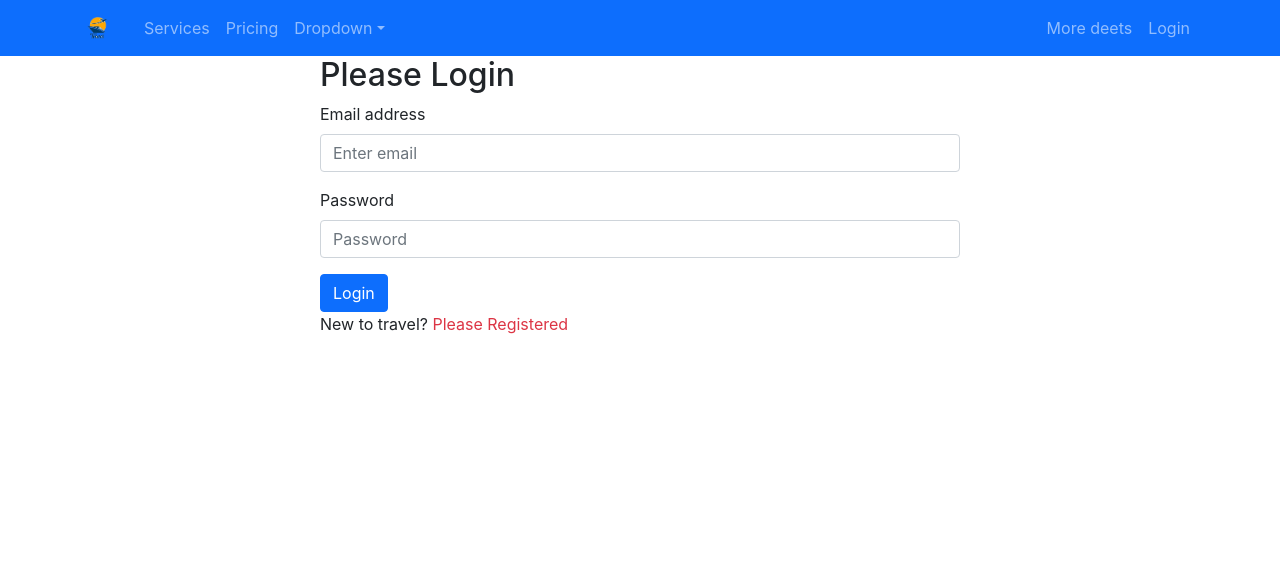
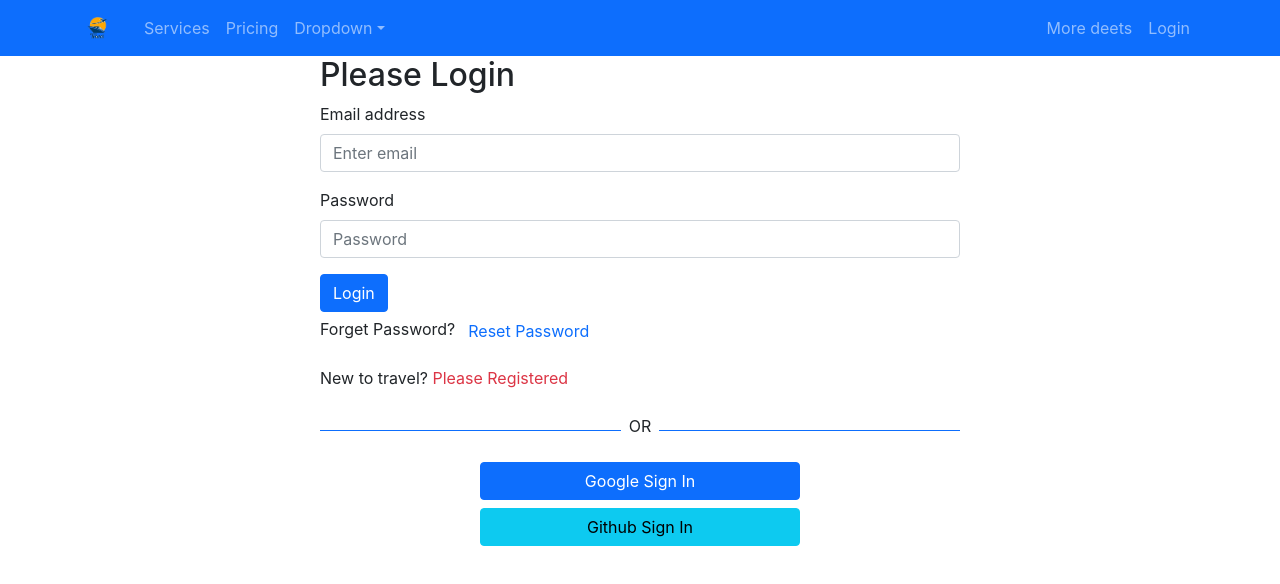
Before and after one commit to chandan-chakma/independent-service, a React (Create React App) app: page /login in a window 1280 px wide. Shown: the top 584 px of the page. Built offline with nearby package versions, Linux system fonts and the light colour scheme; no server answers.

Commit message:
handle register and login

```diff
--- a/package.json
+++ b/package.json
@@ -14,6 +14,7 @@
     "react-firebase-hooks": "^5.0.3",
     "react-router-dom": "^6.3.0",
     "react-scripts": "5.0.1",
+    "react-toastify": "^8.2.0",
     "web-vitals": "^2.1.4"
   },
   "scripts": {
--- a/src/App.js
+++ b/src/App.js
@@ -9,7 +9,7 @@
 
 function App() {
   return (
-    <div className="">
+    <div className=''>
       <Header></Header>
       <Routes>
         <Route path='/' element={<Home></Home>}></Route>
--- a/src/Pages/Login/Login.js
+++ b/src/Pages/Login/Login.js
@@ -1,6 +1,11 @@
+
+import { async } from '@firebase/util';
 import React, { useRef } from 'react';
 import { Button, Form } from 'react-bootstrap';
-import { Link } from 'react-router-dom';
+import { useSendPasswordResetEmail, useSignInWithEmailAndPassword } from 'react-firebase-hooks/auth';
+import { Link, useLocation, useNavigate } from 'react-router-dom';
+import { toast, ToastContainer } from 'react-toastify';
+import SocialLogin from '../SocialLogin/SocialLogin';
 import auth from './../../firebase.init';
 
 
@@ -8,13 +13,56 @@
     const emailRef = useRef('');
     const passwordRef = useRef('');
 
+    const navigate = useNavigate();
+    const location = useLocation();
+
+    let from = location.state?.from?.pathname || "/";
+
+    const [
+        signInWithEmailAndPassword,
+        user,
+        loading,
+        error,
+    ] = useSignInWithEmailAndPassword(auth);
+
+    const [sendPasswordResetEmail, sending] = useSendPasswordResetEmail(auth);
+
 
     const handleSubmit = (event) => {
         event.preventDefault();
         const email = emailRef.current.value;
         const password = passwordRef.current.value;
         console.log(email, password);
+        signInWithEmailAndPassword(email, password)
 
+    }
+
+    const handleResetPassword = async () => {
+        const email = emailRef.current.value;
+        if (email) {
+            await sendPasswordResetEmail(email);
+            toast('Sent email');
+
+        }
+        else {
+            toast('enter your email address');
+        }
+    }
+
+    const navigateRegistered = () => {
+        navigate('/registered');
+    }
+    let errorElement;
+
+    if (error) {
+        errorElement =
+
+            <p>Error: {error.message}</p>
+    }
+
+
+    if (user) {
+        navigate(from, { replace: true });
     }
     return (
         <div className='w-50 mx-auto'>
@@ -30,14 +78,20 @@
                     <Form.Label>Password</Form.Label>
                     <Form.Control ref={passwordRef} type="password" placeholder="Password" />
                 </Form.Group>
+                <p className='text-danger'>{errorElement}</p>
+
 
                 <Button variant="primary" type="submit">
                     Login
                 </Button>
-                <p>New to travel? <Link to='/registered' className='text-danger text-decoration-none'>Please Registered</Link></p>
+                <p>Forget Password?<button onClick={handleResetPassword} className='btn btn-link text-primary text-decoration-none'>Reset Password</button></p>
+
+                <p>New to travel? <Link to='/registered' onClick={navigateRegistered} className='text-danger text-decoration-none'>Please Registered</Link></p>
             </Form>
+            <SocialLogin></SocialLogin>
 
         </div>
+
     );
 };
 
--- a/src/Pages/Registered/Registered.js
+++ b/src/Pages/Registered/Registered.js
@@ -3,16 +3,22 @@
 import { useCreateUserWithEmailAndPassword } from 'react-firebase-hooks/auth';
 import { Link, useNavigate } from 'react-router-dom';
 import auth from '../../firebase.init';
+import SocialLogin from '../SocialLogin/SocialLogin';
 
 const Registered = () => {
     const [agree, setAgree] = useState(false);
+
     const navigate = useNavigate();
     const [
         createUserWithEmailAndPassword,
         user,
         loading,
-        error,
-    ] = useCreateUserWithEmailAndPassword(auth);
+        error1,
+    ] = useCreateUserWithEmailAndPassword(auth, { sendEmailVerification: true });
+
+    const handleLogin = () => {
+        navigate('/')
+    }
 
     const handleRegistered = (event) => {
         event.preventDefault();
@@ -22,7 +28,7 @@
         console.log(name);
 
         createUserWithEmailAndPassword(email, password);
-        navigate('/')
+        navigate('/');
 
 
     }
@@ -55,8 +61,9 @@
                 <Button disabled={!agree} variant="primary" type="submit">
                     Registered
                 </Button>
-                <p>Already Registered? <Link to='/login' className='text-primary text-decoration-none'>Please Login</Link></p>
+                <p>Already Registered? <Link to='/login' onClick={handleLogin} className='text-primary text-decoration-none'>Please Login</Link></p>
             </Form>
+            <SocialLogin></SocialLogin>
 
         </div>
     );
--- a/src/Pages/SharePages/Header/Header.js
+++ b/src/Pages/SharePages/Header/Header.js
@@ -1,9 +1,17 @@
+import { signOut } from 'firebase/auth';
 import React from 'react';
 import { Container, Nav, Navbar, NavDropdown } from 'react-bootstrap';
+import { useAuthState } from 'react-firebase-hooks/auth';
 import { Link } from 'react-router-dom';
+import auth from '../../../firebase.init';
 import logo from '../../../Images/logo/logo.png';
 
 const Header = () => {
+
+    const [user] = useAuthState(auth);
+    const handleSignOut = () => {
+        signOut(auth);
+    }
     return (
         <div>
             <Navbar collapseOnSelect expand="lg" bg="primary" variant="dark">
@@ -32,9 +40,12 @@
                         </Nav>
                         <Nav>
                             <Nav.Link href="#deets">More deets</Nav.Link>
-                            <Nav.Link as={Link} to='/login'>
-                                Login
-                            </Nav.Link>
+                            {user ?
+                                <button className='bg-info border-rounded text-black px-3 fs-5 ' onClick={handleSignOut}>Signout</button> :
+
+                                <Nav.Link as={Link} to='/login'>
+                                    Login
+                                </Nav.Link>}
                         </Nav>
                     </Navbar.Collapse>
                 </Container>
--- a/src/Pages/SocialLogin/SocialLogin.js
+++ b/src/Pages/SocialLogin/SocialLogin.js
@@ -1,9 +1,52 @@
 import React from 'react';
+import { useSignInWithGithub, useSignInWithGoogle } from 'react-firebase-hooks/auth';
+import { useNavigate } from 'react-router-dom';
+import auth from '../../firebase.init';
 
 const SocialLogin = () => {
+    const navigate = useNavigate();
+    const [signInWithGoogle, user, loading, error] = useSignInWithGoogle(auth);
+
+    const [signInWithGithub, user1, loading1, error1] = useSignInWithGithub(auth);
+
+    let errorElement;
+
+    if (error || error1) {
+        errorElement =
+            <p>Error: {error?.message} {error1?.message}</p>
+    }
+
+
+
+    if (user || user1) {
+        navigate('/');
+    }
+
+
     return (
         <div>
-            <h2>this is google</h2>
+            <div className='d-flex align-items-center'>
+                <div style={{ height: '1px' }} className='w-50 bg-primary'></div>
+                <p className='px-2 mt-2'>OR</p>
+                <div style={{ height: '1px' }} className='w-50 bg-primary'></div>
+            </div>
+            {errorElement}
+
+            <div>
+                <button onClick={() => signInWithGoogle()} className='w-50 mt-2 d-block mx-auto btn btn-primary'><span>Google Sign In</span>
+                </button>
+
+                <button onClick={() => signInWithGithub()} className='w-50 mt-2 d-block mx-auto btn btn-info'><span>Github Sign In</span>
+                </button>
+
+
+
+
+
+            </div>
+
+
+
         </div>
     );
 };
```
Also changed, not shown: 1 other file (tests, documents, lock files or other folders).
